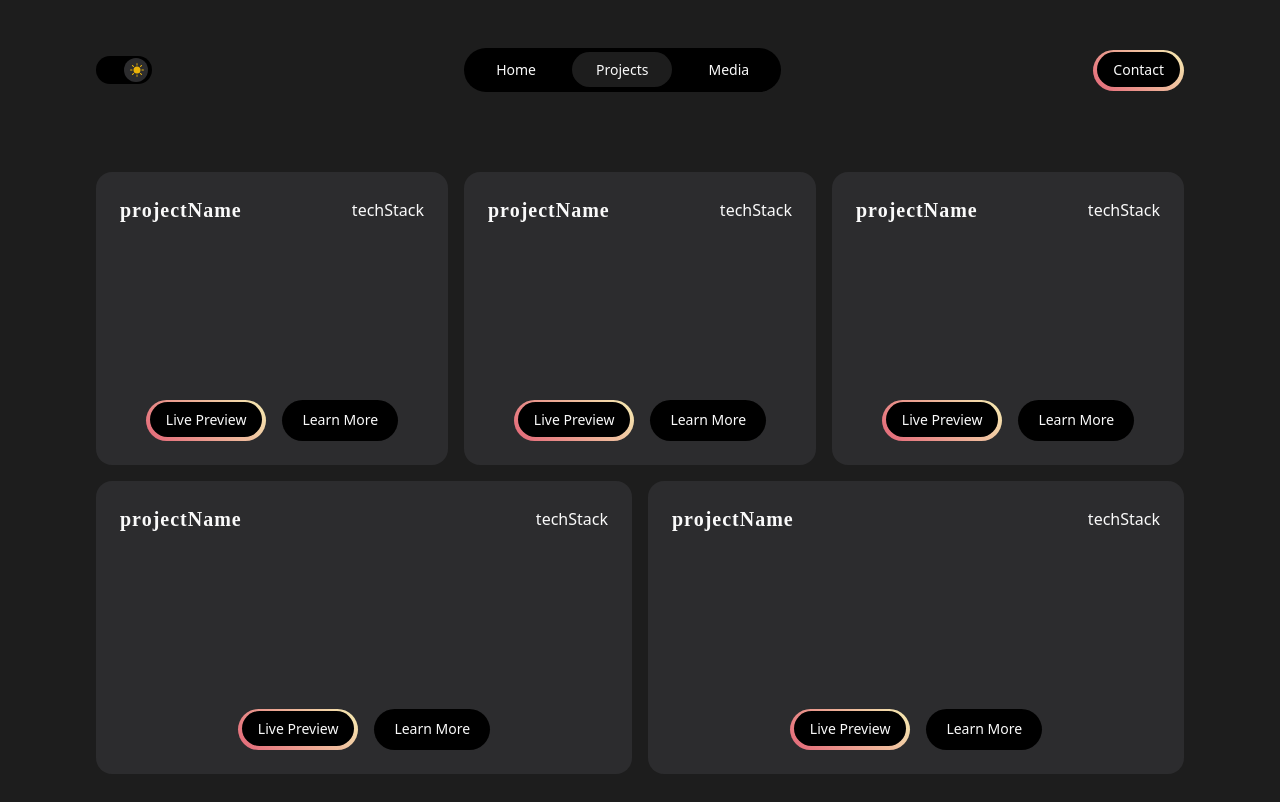
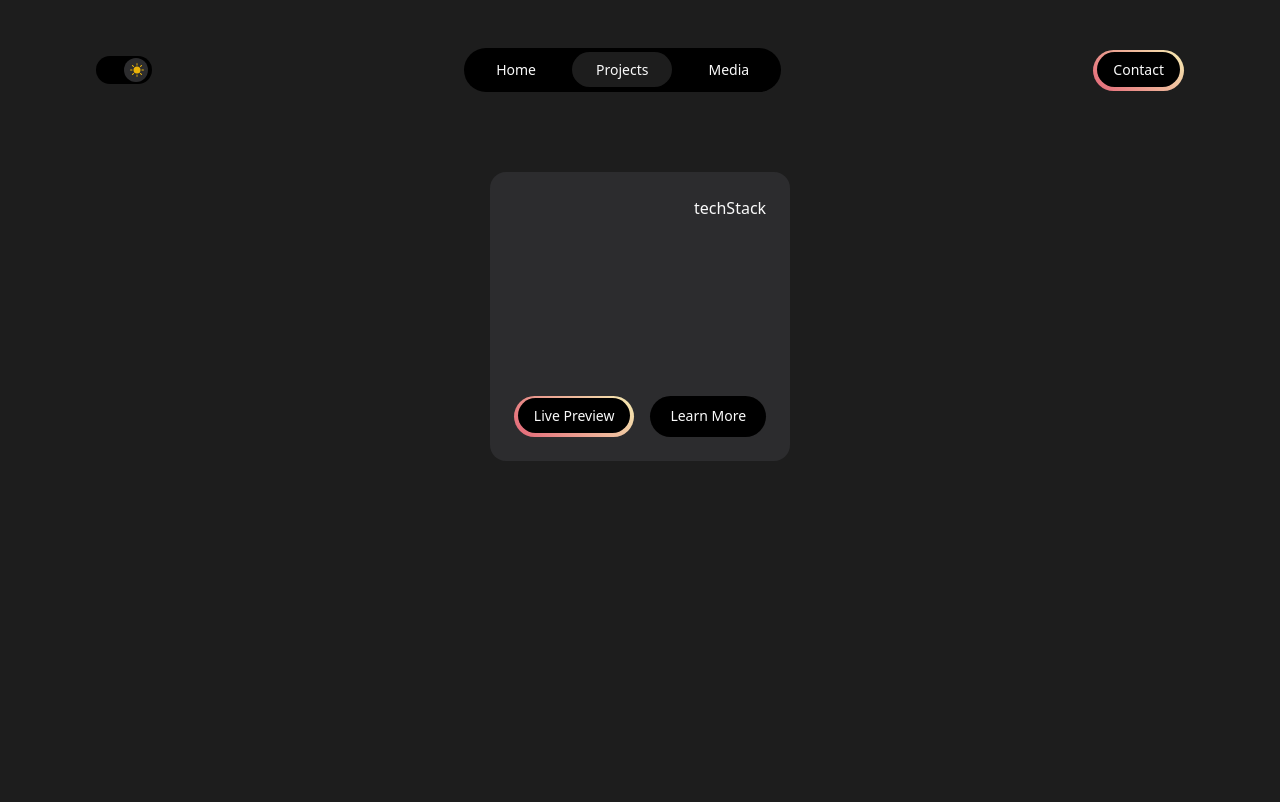
Before and after one commit to AshrafElshaer/portfolio-next-js, a Next.js app: page /projects in a window 1280 px wide. Built offline with nearby package versions, Linux system fonts and the light colour scheme.

Commit message:
refatore constans

```diff
--- a/components/ProjectPreview.tsx
+++ b/components/ProjectPreview.tsx
@@ -1,13 +1,22 @@
-import React from "react";
+import React, { ReactNode } from "react";
 import { Card, Button } from "../components";
-type Props = {};
+type Props = {
+  project: {
+    name: string;
+    subTitle: string;
+    techStack: ReactNode[];
+    gallery: string[];
+    livePath: string;
+    githubPath: string;
+  };
+};
 
-function ProjectPreview({}: Props) {
+function ProjectPreview({project}: Props) {
   return (
-    <Card styles="flex-grow">
+    <Card styles=''>
       {/* HEADER */}
       <div className='flex flex-col items-center gap-4 sm:flex-row sm:justify-between'>
-        <h2 className='text-xl'>projectName</h2>
+        <h2 className='text-xl'>{}</h2>
         <div>techStack</div>
       </div>
       {/* GALLERY */}
--- a/constans/index.tsx
+++ b/constans/index.tsx
@@ -12,45 +12,82 @@ import {
   AiFillLinkedin,
   AiOutlineInstagram,
 } from "react-icons/ai";
+import { ReactNode } from "react";
+
+function createIcon(icon: string, size: string): ReactNode {
+  switch (icon) {
+    case "typescript":
+      return <SiTypescript size={size} color='#007acc' />;
+      break;
+    case "react":
+      return <FaReact color='#61dbfb' size={size} />;
+      break;
+    case "redux":
+      return <SiRedux color='#764abc' size={size} />;
+      break;
+    case "tailwind":
+      return <SiTailwindcss color='#3b82f6' size={size} />;
+      break;
+    case "node":
+      return <SiNodedotjs color='#68A063' size={size} />;
+      break;
+    case "express":
+      return <SiExpress size={size} />;
+      break;
+    case "mongoDB":
+      return <SiMongodb color='#3FA037' size={size} />;
+      break;
+    case "github":
+      return <AiFillGithub size={size} />;
+      break;
+    case "linkedIn":
+      return <AiFillLinkedin color='white' size={size} />;
+      break;
+    case "instagram":
+      return <AiOutlineInstagram color='white' size={size} />;
+      break;
+
+    default:
+      return;
+  }
+}
+
+const React = (size: string): ReactNode => (
+  <FaReact color='#61dbfb' size={size} />
+);
 
 export const technologies = [
   {
     name: "TypeScript",
-    icon: (
-      <SiTypescript
-        size='2rem'
-        color='
-        #007acc'
-      />
-    ),
+    icon: createIcon("typescript", "2rem"),
   },
   {
-    icon: <FaReact color='#61dbfb' size='2rem' />,
+    icon: createIcon("react", "2rem"),
     name: "React Js",
   },
   {
-    icon: <SiRedux color='#764abc' size='2rem' />,
+    icon: createIcon("redux", "2rem"),
     name: "Redux",
   },
   {
-    icon: <SiTailwindcss color='#3b82f6' size='2rem' />,
+    icon: createIcon("tailwind", "2rem"),
     name: "Tailwind ",
   },
   {
-    icon: <SiNodedotjs size='2rem' color='#68A063' />,
+    icon: createIcon("node", "2rem"),
     name: "Node Js ",
   },
   {
-    icon: <SiExpress size='2rem' />,
+    icon: createIcon("express", "2rem"),
     name: "Express Js ",
     color: "text-theme-light dark:text-theme-dark",
   },
   {
-    icon: <SiMongodb size='2rem' color='#3FA037' />,
+    icon: createIcon("mongoDB", "2rem"),
     name: "MongoDB ",
   },
   {
-    icon: <AiFillGithub size='2rem' />,
+    icon: createIcon("github", "2rem"),
     name: "GitHub ",
     color: "text-theme-light dark:text-theme-dark",
   },
@@ -59,15 +96,15 @@ export const technologies = [
 export const socialMediaLinks = {
   gitHub: {
     path: "https://github.com/AshrafElshaer",
-    icon: <AiFillGithub size='5rem' color='white' />,
+    icon: createIcon("github", "5rem"),
   },
   linkedIn: {
     path: "https://www.linkedin.com/in/ashrafelshaer/",
-    icon: <AiFillLinkedin size='5rem' color='white' />,
+    icon: createIcon("linkedIn", "5rem"),
   },
   instagram: {
     path: "https://www.instagram.com/ashraf.elsha3er/",
-    icon: <AiOutlineInstagram size='5rem' color='white' />,
+    icon: createIcon("instagram", "5rem"),
   },
 };
 
@@ -76,10 +113,18 @@ export const projects = [
     name: "AudioPhile",
     subTitle: "Web e-commerce ",
     techStack: [
-      <FaReact color='#61dbfb' size='2rem' />,
-      <SiRedux color='#764abc' size='2rem' />,
+      createIcon("react", "2rem"),
+      createIcon("redux", "2rem"),
+      createIcon("tailwind", "2rem"),
     ],
-    gallery: ["imgSrc"],
+    gallery: [
+    "/public/audiophile-1.png",
+    // "/public/audiophile-2.png",
+    // "/public/audiophile-3.png",
+    // "/public/audiophile-4.png",
+    // "/public/audiophile-5.png",
+    // "/public/audiophile-6.png",
+  ],
     livePath: "live preview link",
     githubPath: "github coe repo",
   },
--- a/pages/index.tsx
+++ b/pages/index.tsx
@@ -55,7 +55,7 @@ export default function Home() {
           styles='md:row-span-2 lg:row-span-1 lg:col-start-2 lg:col-end-4'
           variants={cardVariant}>
           <h2 className='text-center text-2xl'>Techs & Languages</h2>
-          <div className='grid grid-cols-3 gap-8 my-6 lg:flex lg:flex-wrap  '>
+          <div className='grid grid-cols-3 gap-8 my-6 lg:flex lg:flex-wrap lg:items-center  '>
             {technologies.map((tech) => (
               <TechPreview key={tech.name} tech={tech} />
             ))}
--- a/pages/projects/index.tsx
+++ b/pages/projects/index.tsx
@@ -1,5 +1,6 @@
 import Image from "next/image";
 import { HEAD, Main, Card, Button, ProjectPreview } from "../../components";
+import { projects } from "../../constans";
 
 const Projects = () => {
   return (
@@ -8,11 +9,9 @@ const Projects = () => {
       <HEAD path='Projects' description='Latest Projects' />
       <Main styles=''>
         <div className='flex flex-wrap justify-center gap-4'>
-          <ProjectPreview />
-          <ProjectPreview />
-          <ProjectPreview />
-          <ProjectPreview />
-          <ProjectPreview />
+          {projects.map((project, idx) => (
+            <ProjectPreview key={idx} project={project} />
+          ))}
 
         </div>
       </Main>
```
